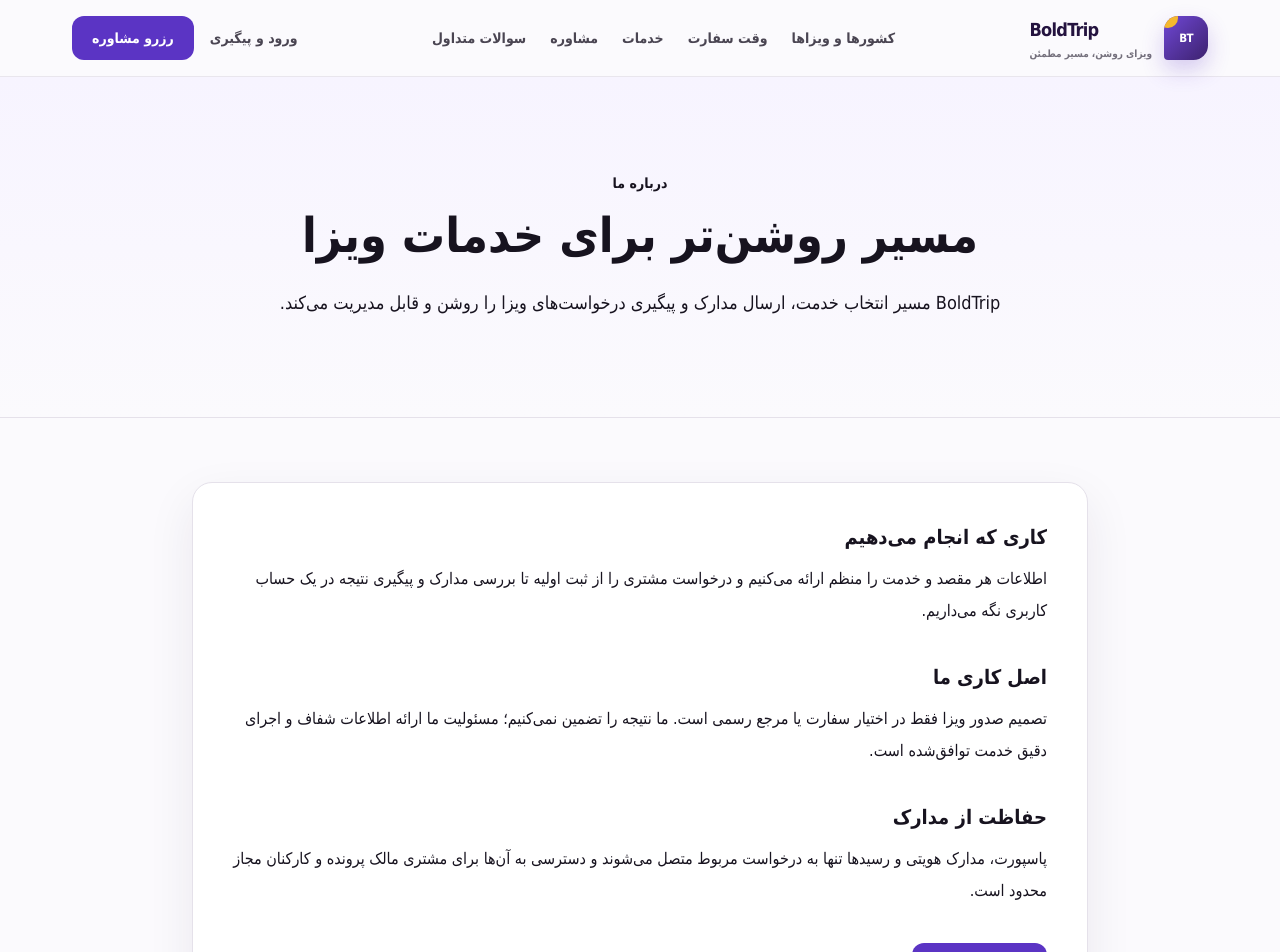
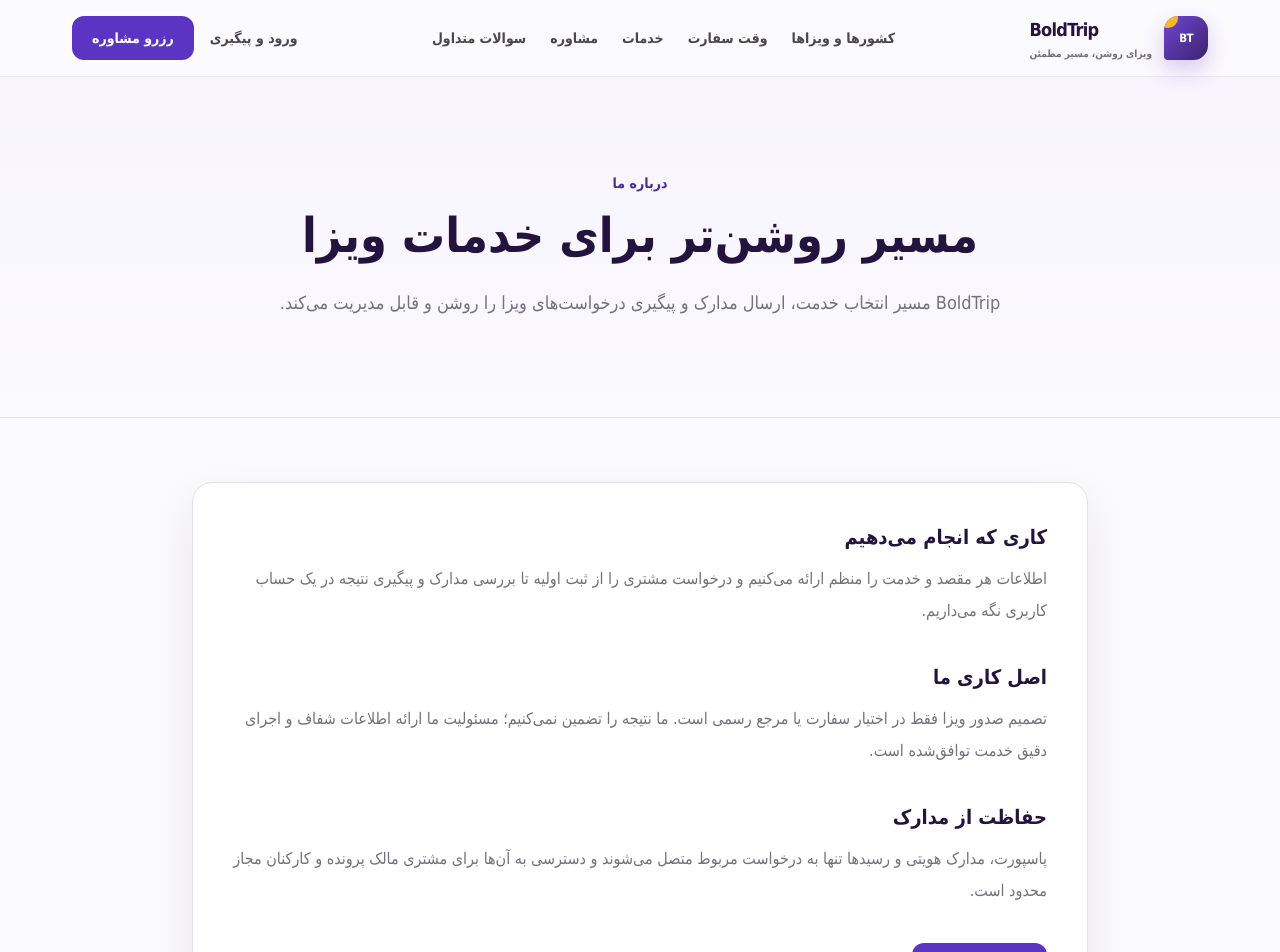
Before and after one commit to Alibadvi/boldtrip-platform, a Next.js app: page /about in a window 1280 px wide. Shown: the top 952 px of the page. Built offline with nearby package versions, Linux system fonts and the light colour scheme.

Commit message:
style: align workflow pages with design tokens

```diff
--- a/src/app/(frontend)/_components/content-page.tsx
+++ b/src/app/(frontend)/_components/content-page.tsx
@@ -18,13 +18,13 @@ export function ContentPage({
       <section className="border-b border-border bg-linear-to-b from-brand-50 to-canvas py-16 sm:py-24">
         <Container>
           <div className="mx-auto max-w-3xl text-center">
-            <p className="text-sm font-extrabold text-primary">
+            <p className="text-sm font-extrabold text-brand-700">
               {eyebrow}
             </p>
-            <h1 className="mt-3 text-4xl font-black leading-tight text-ink sm:text-5xl">
+            <h1 className="mt-3 text-4xl font-black leading-tight text-brand-950 sm:text-5xl">
               {title}
             </h1>
-            <p className="mt-5 text-base leading-9 text-muted sm:text-lg">
+            <p className="mt-5 text-base leading-9 text-ink-500 sm:text-lg">
               {description}
             </p>
           </div>
@@ -33,7 +33,7 @@ export function ContentPage({
       <section className="bg-canvas py-12 sm:py-16">
         <Container>
           <Card className="mx-auto max-w-4xl border-border bg-white p-7 shadow-card sm:p-10">
-            <div className="space-y-9 leading-8 text-muted">
+            <div className="space-y-9 leading-8 text-ink-500">
               {children}
             </div>
           </Card>
@@ -52,7 +52,7 @@ export function ContentSection({
 }) {
   return (
     <section>
-      <h2 className="text-xl font-black text-ink">
+      <h2 className="text-xl font-black text-brand-950">
         {title}
       </h2>
       <div className="mt-3 space-y-3">{children}</div>
```
